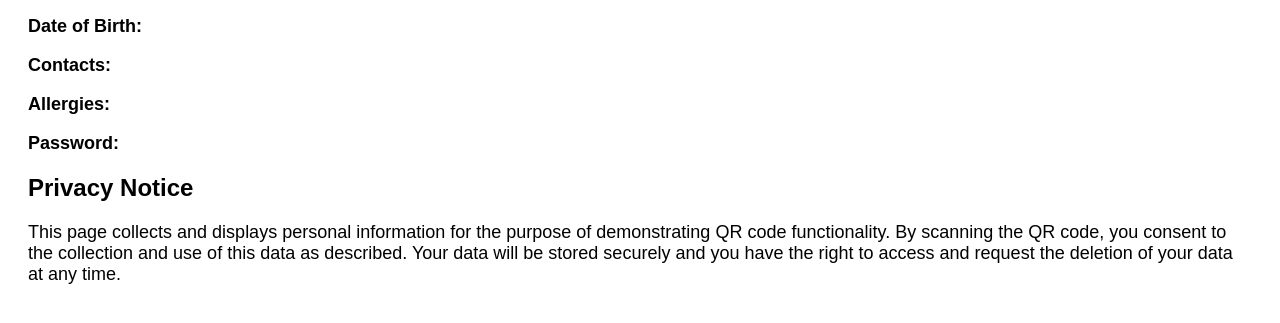
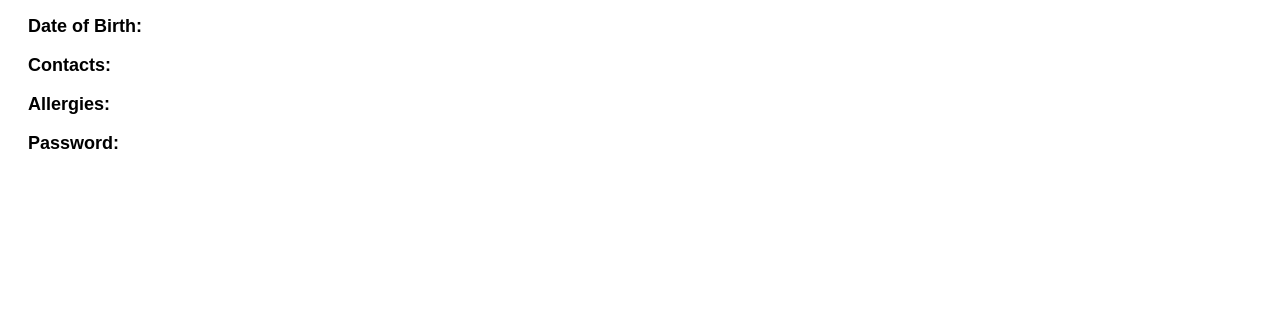
Before and after one commit to safescaner/Safescan, a plain HTML site: page index.html in a window 1280 px wide. Shown: the part 131-454 px from the top of the page. Drawn offline with Linux system fonts and the light colour scheme.

Commit message:
Update index.html

```diff
--- a/index.html
+++ b/index.html
@@ -19,8 +19,7 @@
     <p><strong>Allergies:</strong> <span id="allergies"></span></p>
     <p><strong>Password:</strong> <span id="password"></span></p>
 
-    <h2>Privacy Notice</h2>
-    <p>This page collects and displays personal information for the purpose of demonstrating QR code functionality. By scanning the QR code, you consent to the collection and use of this data as described. Your data will be stored securely and you have the right to access and request the deletion of your data at any time.</p>
+
 
     <script>
         function getQueryParams() {
```
